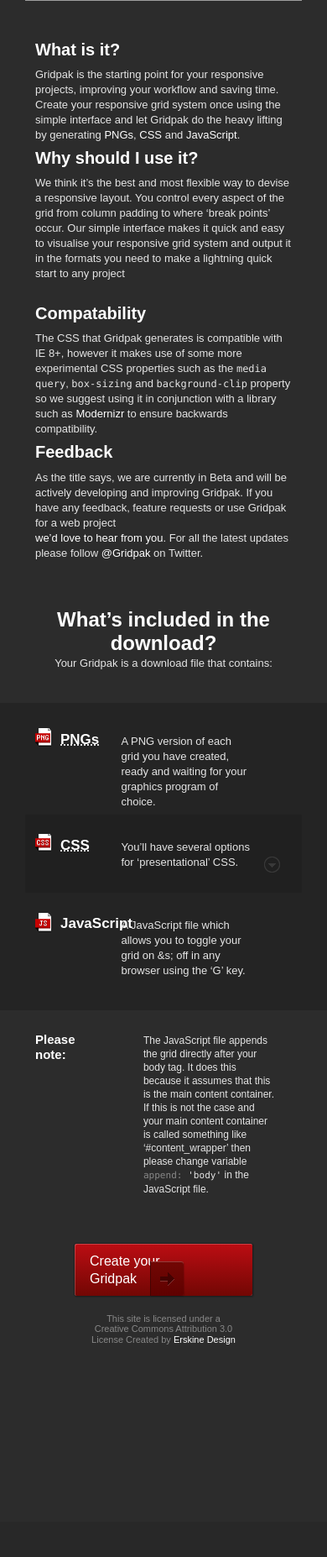
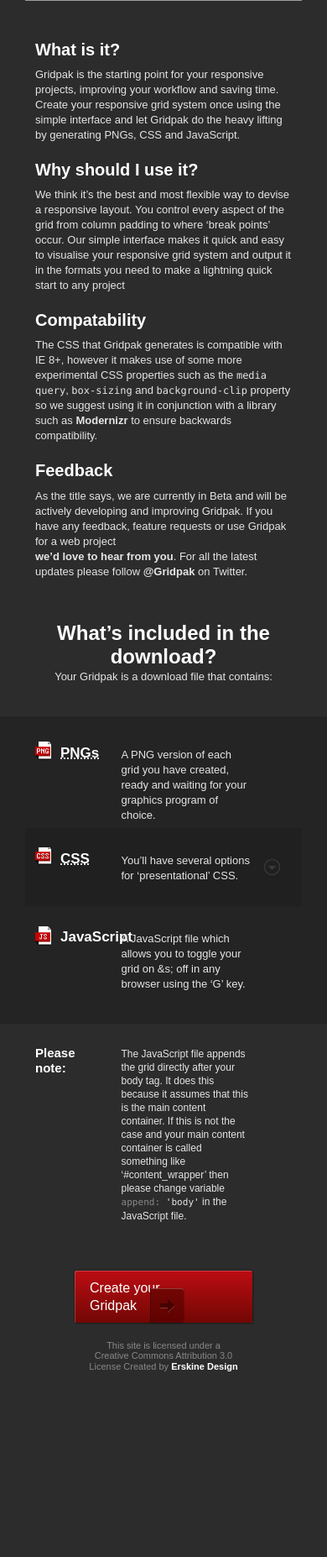
Before and after one commit to erskinedesign/ed.gridpak, a Django app: template templates/grids/about.html in a window 390 px wide. Shown: the part 453-2307 px from the top of the page at 84% size. Before the commit the page ends 2054 px from the top, so only its background shows below. Run offline with Django 3.2, Linux system fonts and the light colour scheme; the template is opened without the code that fills it, so the values that code supplies are empty; some libraries are stand-ins or nearby versions; grey boxes are pictures that could not be loaded.

Commit message:
about page

```diff
--- a/static/css/screen.css
+++ b/static/css/screen.css
@@ -106,11 +106,14 @@ a:focus {
 }
 
 p a {
-	color:#fff;
+	background:url(../images/site/icons/gridpak-sprite.png) repeat-x 30px -5346px;
+	font-weight: 600;
+	color: #E5E5E5;
 }
 p a:hover,
 p a:focus {
-    text-decoration:underline;
+    background-image: none;
+    color:#fff;
 }
 
 p {
@@ -1293,18 +1296,19 @@ footer {
 	margin:0 auto;
 	position:relative;
 	display:block;
-	padding-bottom:30px;
+	padding-bottom:40px;
 	clear:both;
 	-webkit-animation:fadeInTwo 1s 1;
 	-moz-animation:fadeInTwo 1s 1;
 	-ms-animation:fadeInTwo 1s 1;
 	-o-animation:fadeInTwo 1s 1;
 	animation:fadeInTwo 1s 1;
+
 }
 
 .about footer {
 	max-width:800px;
-	margin:0 auto 80px auto;
+	margin:0 auto 100px auto;
 	position:relative;
 	display:block;
 	padding:0 0 40px 0;
@@ -1321,7 +1325,7 @@ footer .please_note {
 }
 
 footer .please_note h4 {
-	width:15%;
+	width:20%;
 	border-left-width:12px;
 	padding:4px 12px 0 12px;
     -webkit-box-sizing:border-box;
@@ -1332,7 +1336,7 @@ footer .please_note h4 {
 }
 
 footer .please_note p {
-	width:46%;
+	width:42%;
     border:0px solid rgba(0,0,0,0);
     border-left-width:20px;
 	font-size:0.923076923em;
@@ -1532,8 +1536,10 @@ header.included_header h2 {
 	background:url(../images/site/icons/gridpak-sprite.png) no-repeat 0 -4940px;
 }
 .included ul.images li.pngs {
-	background-position:50% -700px;
-}
+	background-position:56% -700px;
+	margin-left: -1px;
+}
+
 .included ul.images li.js {
 	background-position:50% -520px;
 }
@@ -1683,6 +1689,7 @@ header.included_header h2 {
 	position:absolute;
 	right:0;
 	width:220px;
+	margin-top: -1px;
 }
 
 @media screen and (min-width:0px) and (max-width:745px) {
@@ -1702,7 +1709,7 @@ header.included_header h2 {
 		.call_to {
 			position:relative !important;
 			width:294px !important;
-			margin-left:37%;
+			margin-left:30.344545%;
 			padding:0 20px 40px 0;
 			border:0px solid rgba(0,0,0,0);
 		    -webkit-box-sizing:border-box;
@@ -1726,7 +1733,11 @@ header.included_header h2 {
 			width: 25% !important;
 		}
 
-		p.small_description {
+		.please_note h4 {
+			width: 25% !important;
+		}
+
+		p.small_description, .please_note p {
 			width: 60% !important;
 		}
 
@@ -1734,6 +1745,18 @@ header.included_header h2 {
 			display: none;
 		}
 
+		.included_item_wrapper_css p.reveal a {
+			margin-top: -13px;
+			background:url(../images/site/icons/gridpak-sprite.png) no-repeat 0 -2410px;
+		}
+
+		.description .item {
+			margin-bottom: 20px;
+		}
+
+		.description .row{
+			margin-bottom: 0px;
+		}
 
 
 }
@@ -1771,6 +1794,14 @@ header.included_header h2 {
 			float:none !important;
 			width:179px;
 			display:block;
+		}
+
+		.description .item {
+			margin-bottom: 20px;
+		}
+
+		.description .row{
+			margin-bottom: 0px;
 		}
 
 }
--- a/templates/grids/about.html
+++ b/templates/grids/about.html
@@ -22,8 +22,8 @@
                                 <h3>What is it?</h3>
                                 <p>Gridpak is the starting point for your responsive projects, improving your workflow
                                 and saving time. Create your responsive grid system once using the simple interface and
-                                let Gridpak do the heavy lifting by generating <a href="#pngs">PNGs</a>, <a href="#css">CSS</a>
-                                and <a href="#javascript">JavaScript</a>.</p>
+                                let Gridpak do the heavy lifting by generating PNGs, CSS
+                                and JavaScript.</p>
                             </div> <!-- // .,item -->
 
                             <div class="item">
@@ -147,7 +147,7 @@
                                     <p>These options also include the appropriate media queries and allow you to use a combination of mixins and variables rather than selectors to style your elements. Like Gridpak.css this system relies on &lsquo;rows&rsquo; however you can add the &lsquo;row&rsquo; mixin to any element that has column children.</p>
 
                                     <h4>How to use</h4>
-                                    <p>Parse the amount of columns you wish the object to span as a parameter in the mixin alongside any other properties</p>
+                                    <p>Parse the amount of columns you wish the object to span as a parameter in the mixin alongside any other properties.</p>
 
                                     <pre><code class="css"><span class="red">.main_container</span><span class="grey"> {</span>
     <span class="white">.row</span><span class="grey">;</span>
```
